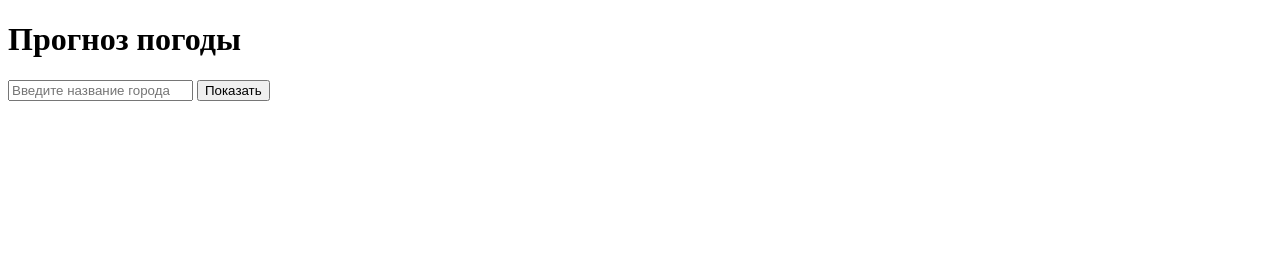
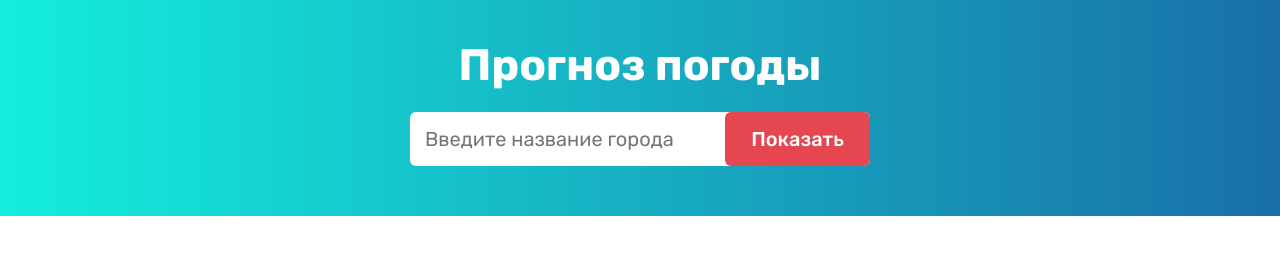
Before and after one commit to waneyok/weather, a plain HTML site: page index.html in a window 1280 px wide. Drawn offline with Linux system fonts and the light colour scheme.

Commit message:
index.html

```diff
--- a/index.html
+++ b/index.html
@@ -5,7 +5,7 @@
     <meta charset="UTF-8">
     <meta name="viewport" content="width=device-width, initial-scale=1.0">
     <title>Прогноз погоды</title>
-    <link rel="stylesheet" href=".main.css">
+    <link rel="stylesheet" href="main.css">
     <link rel="stylesheet" href="https://cdnjs.cloudflare.com/ajax/libs/font-awesome/6.0.0-beta3/css/all.min.css">
 </head>
 <body>
```
